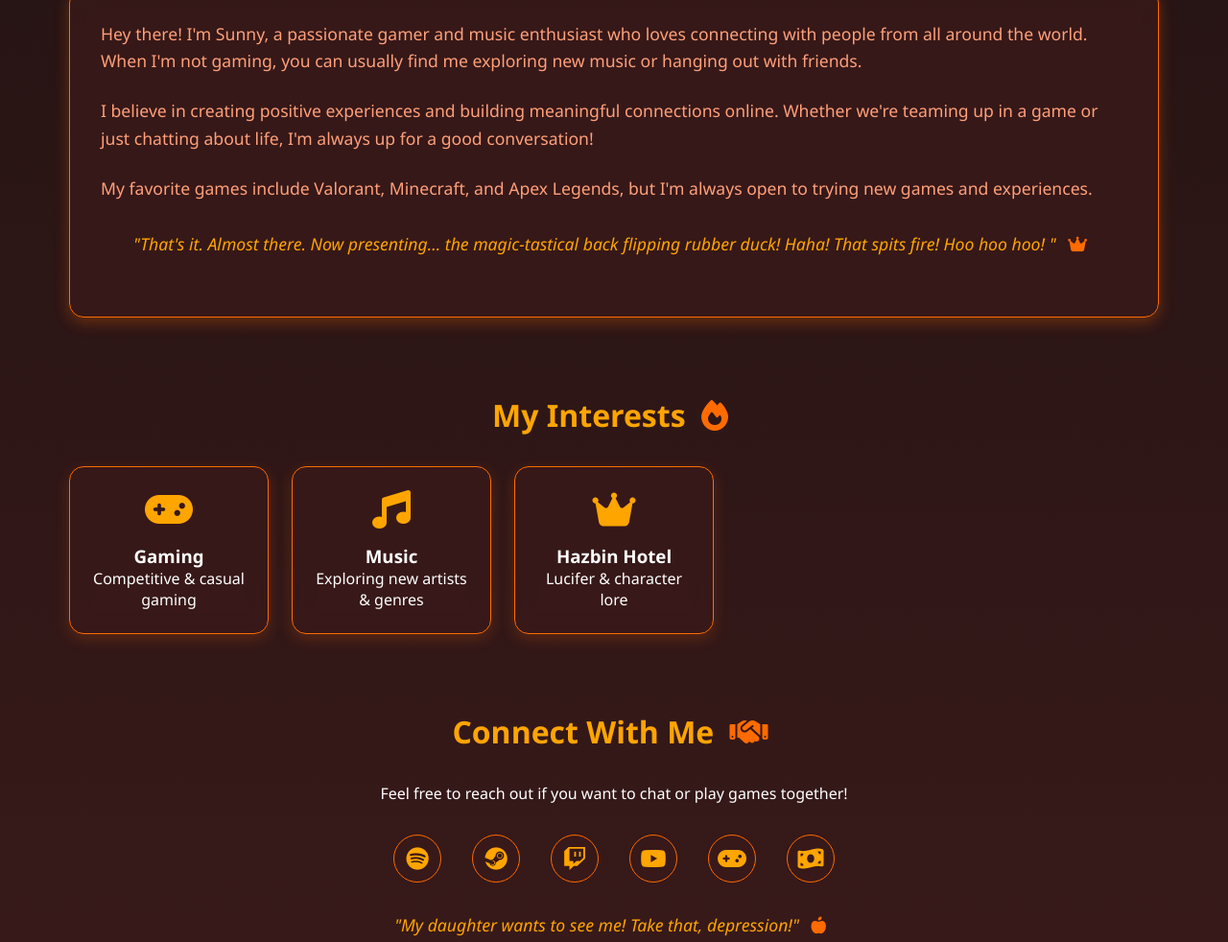
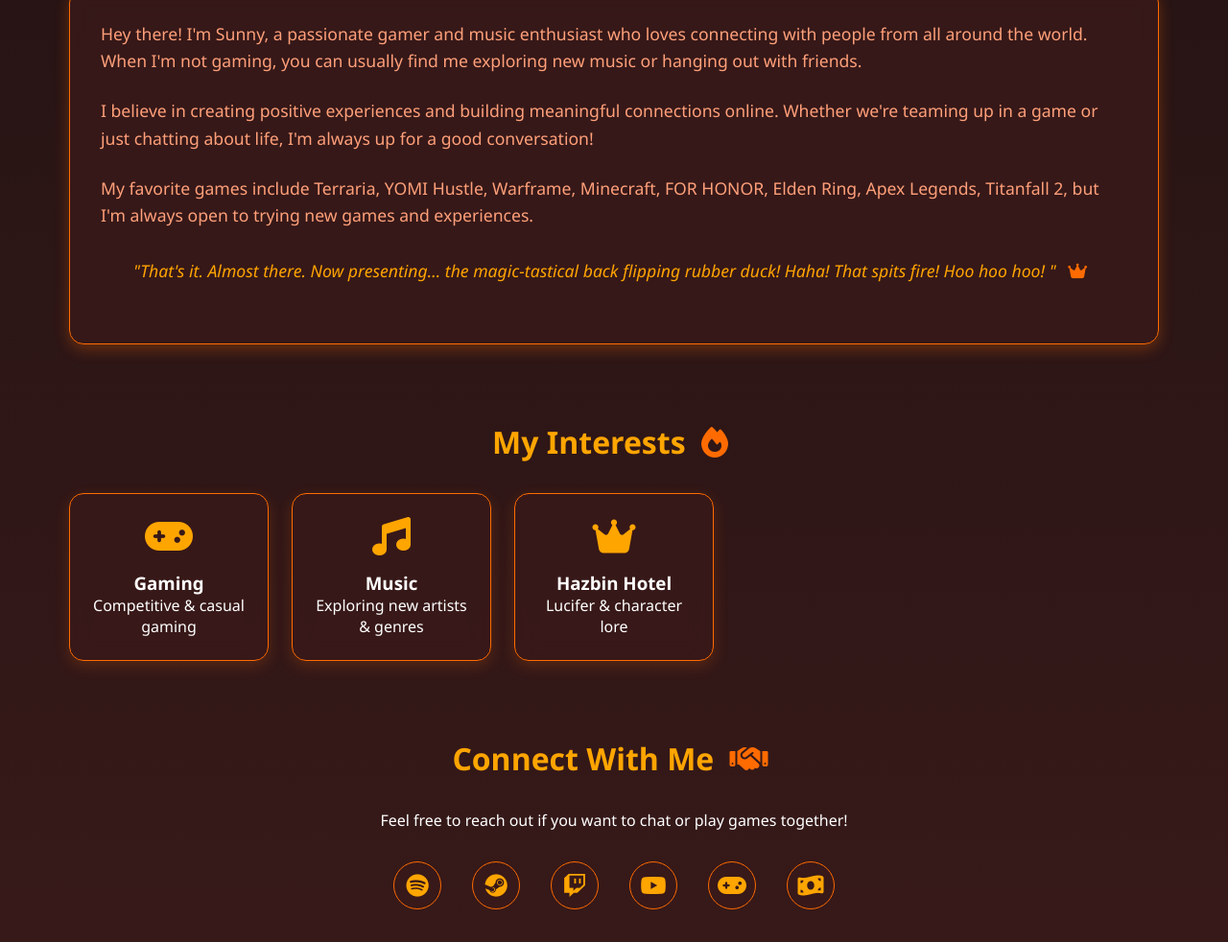
Before and after one commit to blan3bo1/sum-oi, a plain HTML site: page index.html in a window 1280 px wide. Shown: the part 838-1820 px from the top of the page at 96% size. Drawn offline with Linux system fonts and the light colour scheme; no server answers.

Commit message:
Update index.html

```diff
--- a/index.html
+++ b/index.html
@@ -433,7 +433,7 @@
             <div class="about-content">
                 <p>Hey there! I'm Sunny, a passionate gamer and music enthusiast who loves connecting with people from all around the world. When I'm not gaming, you can usually find me exploring new music or hanging out with friends.</p>
                 <p>I believe in creating positive experiences and building meaningful connections online. Whether we're teaming up in a game or just chatting about life, I'm always up for a good conversation!</p>
-                <p>My favorite games include Valorant, Minecraft, and Apex Legends, but I'm always open to trying new games and experiences.</p>
+                <p>My favorite games include Terraria, YOMI Hustle, Warframe, Minecraft, FOR HONOR, Elden Ring, Apex Legends, Titanfall 2, but I'm always open to trying new games and experiences.</p>
                 <div class="lucifer-quote">
                     "That's it. Almost there. Now presenting... the magic-tastical back flipping rubber duck! Haha! That spits fire! Hoo hoo hoo! " <i class="fas fa-crown apple-icon"></i>
                 </div>
```
